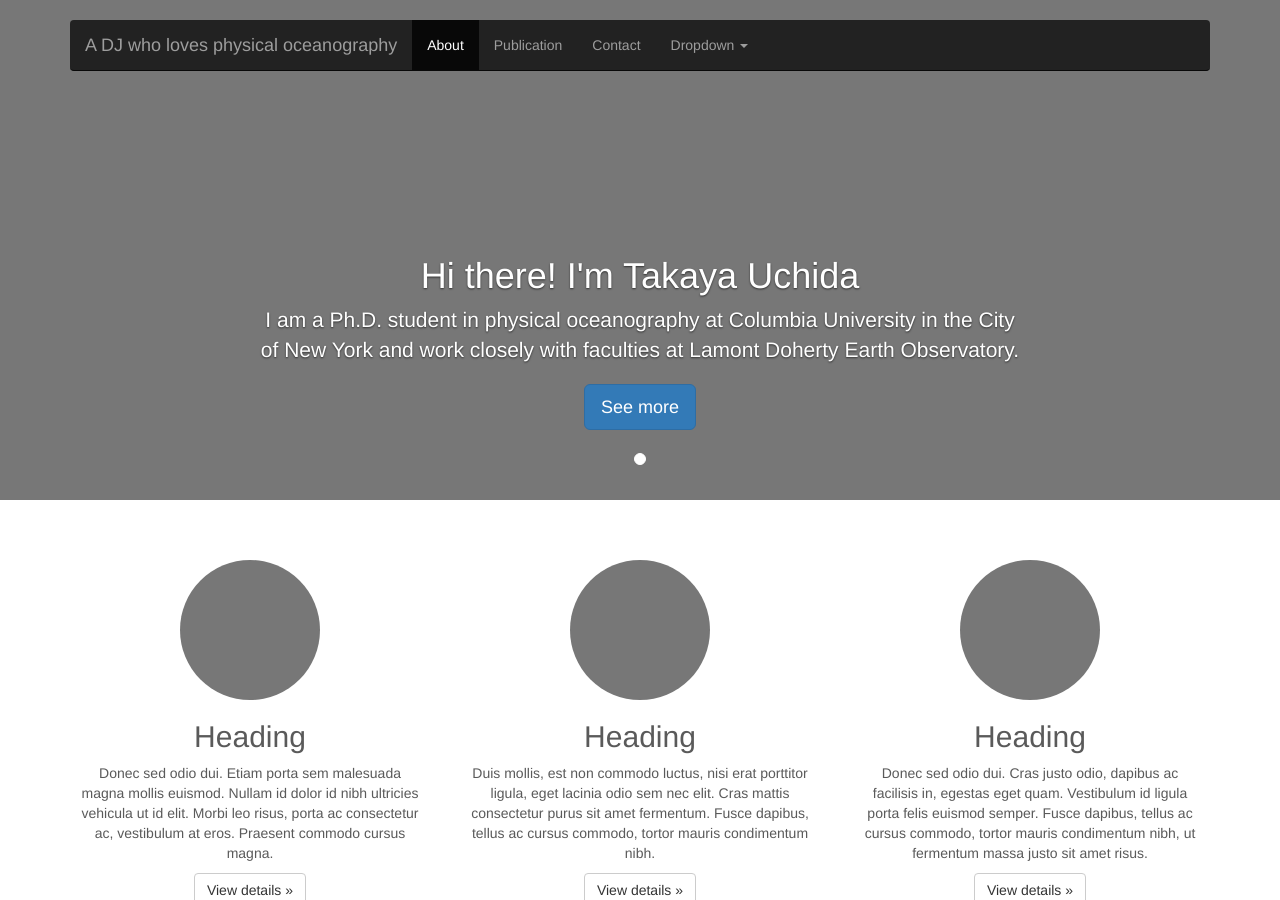
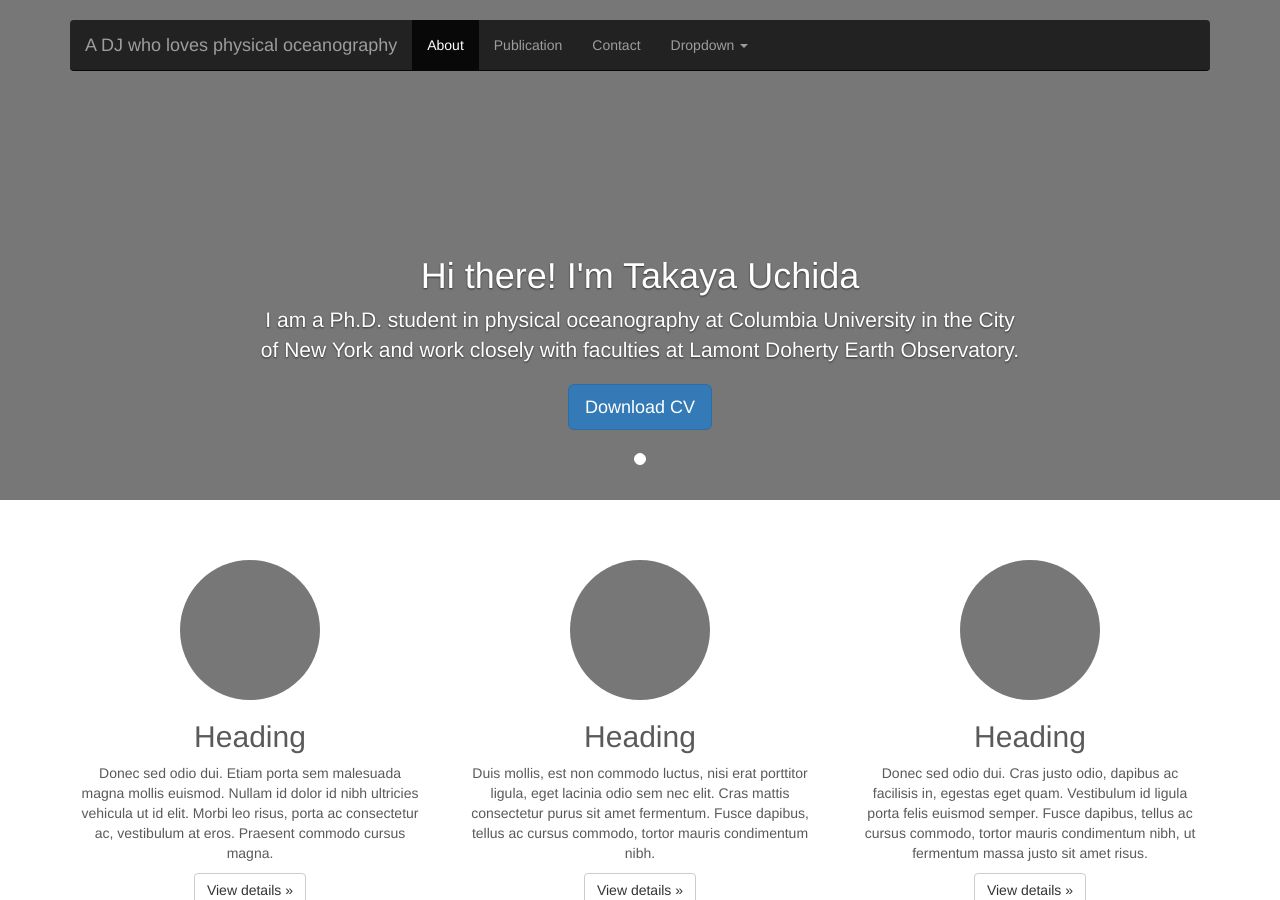
Before and after one commit to roxyboy/roxyboy.github.io, a Jekyll site: the page built from index.html, in a window 1280 px wide and 900 px high. Built offline with Jekyll 4.4.1, drawn with Linux system fonts in a browser that asks for light colours.

Commit message:
Update carousel.html

```diff
--- a/_includes/carousel.html
+++ b/_includes/carousel.html
@@ -12,7 +12,7 @@
             <div class="carousel-caption">
               <h1>Hi there! I'm Takaya Uchida</h1>
               <p>I am a Ph.D. student in physical oceanography at Columbia University in the City of New York and work closely with faculties at Lamont Doherty Earth Observatory.</p>
-              <p><a class="btn btn-lg btn-primary" href="#about" role="button">See more</a></p>
+              <p><a class="btn btn-lg btn-primary" href="#about" role="button">Download CV</a></p>
             </div>
           </div>
         </div>
```
